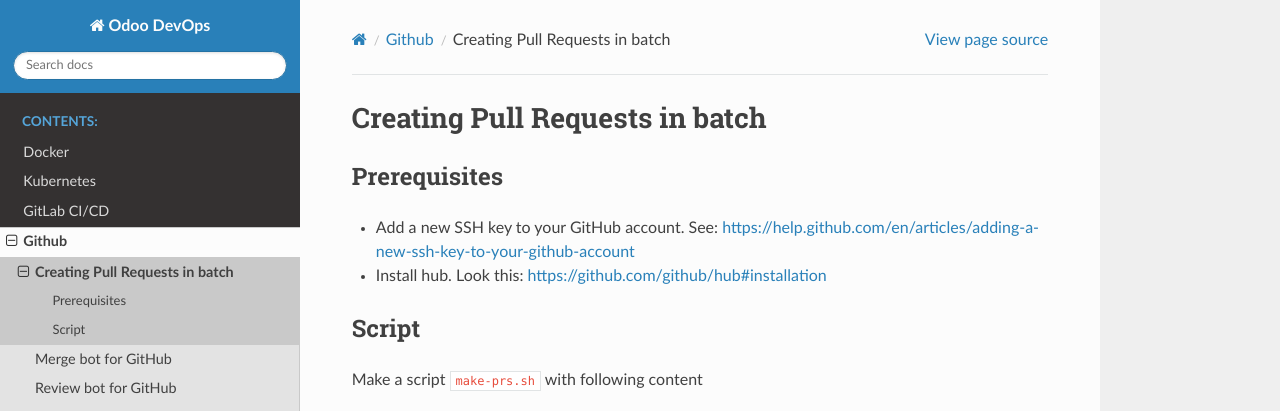
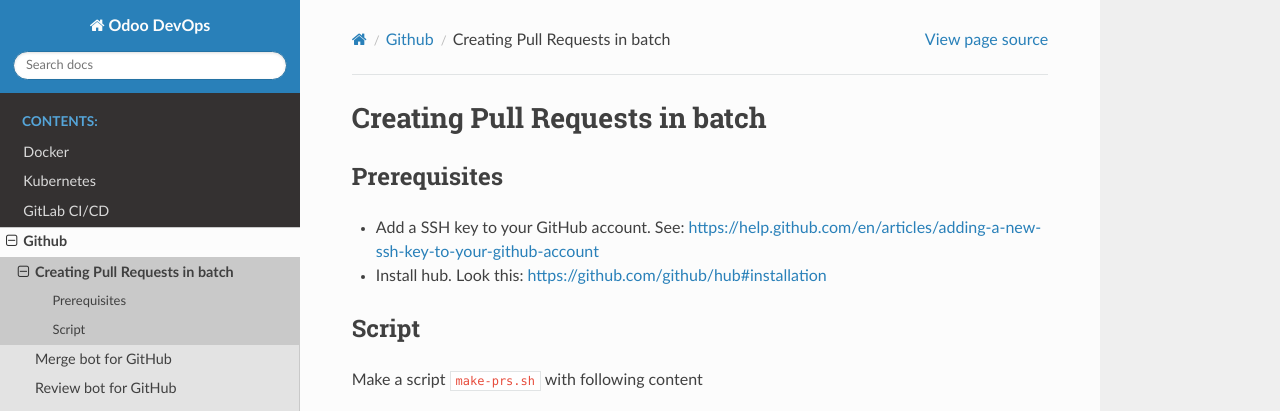
Before and after one commit to itpp-labs/odoo-devops-docs, a Sphinx documentation site: the page built from docs/git/github.rst, in a window 1280 px wide and 900 px high. Shown: the top 411 px of the window. Built offline with Sphinx 7.4.7 and the Read the Docs theme 2.0.0, drawn with Linux system fonts in a browser that asks for light colours.

Commit message:
Update github.rst

```diff
--- a/docs/git/github.rst
+++ b/docs/git/github.rst
@@ -5,7 +5,7 @@
 Prerequisites
 =============
 
-* Add a new SSH key to your GitHub account. See: https://help.github.com/en/articles/adding-a-new-ssh-key-to-your-github-account
+* Add a SSH key to your GitHub account. See: https://help.github.com/en/articles/adding-a-new-ssh-key-to-your-github-account
 * Install hub. Look this: https://github.com/github/hub#installation
 
 Script
```
